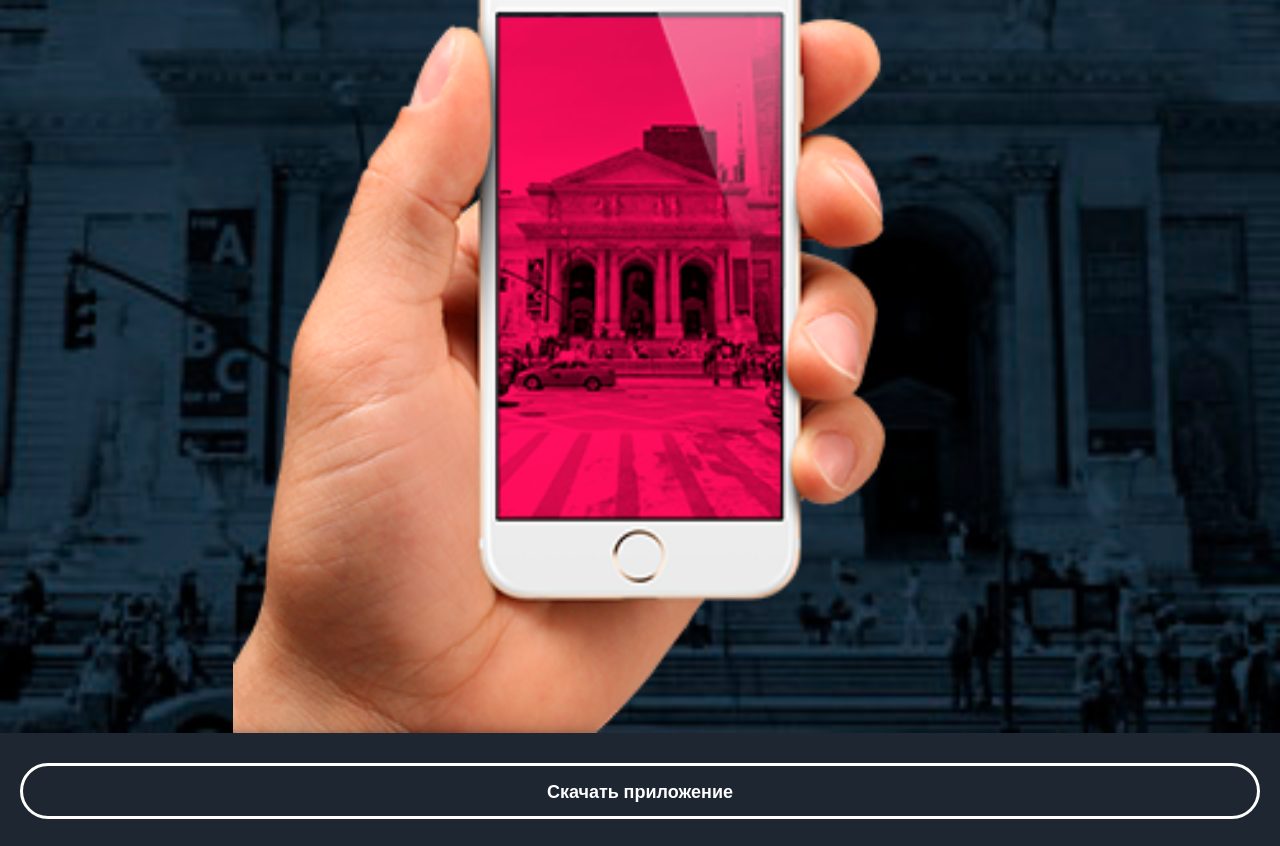
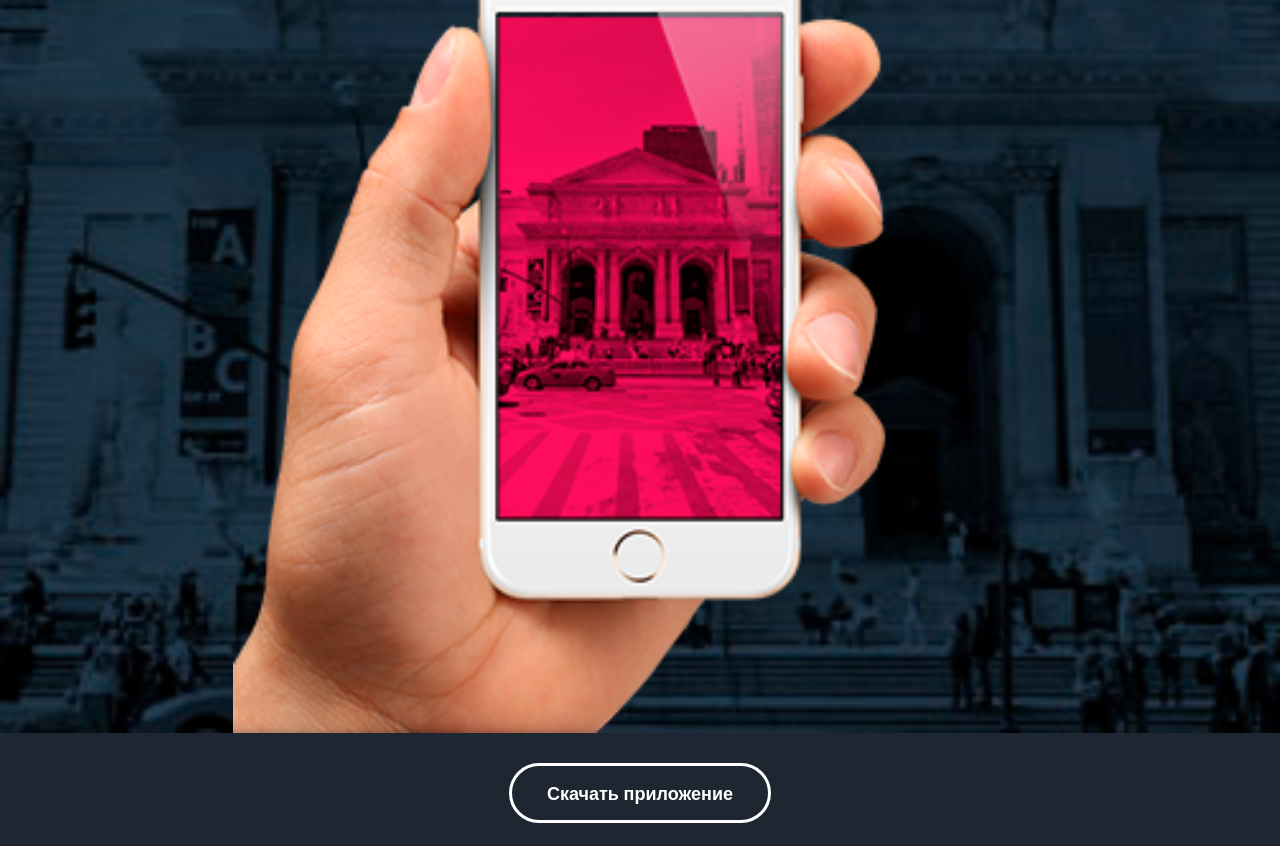
Before and after one commit to Iminrage/studying, a plain HTML site: page app/index.html in a window 1280 px wide. Shown: the part 67-913 px from the top of the page. Drawn offline with nearby package versions, Linux system fonts and the light colour scheme.

Commit message:
Изменили стили .button

```diff
--- a/app/css/main.css
+++ b/app/css/main.css
@@ -171,6 +171,7 @@
 .download{
 	font-weight: 300;
 	color: white;
+	text-align: center;
 
 	padding: 30px 20px;
 	background-color: #1d2631;
@@ -179,18 +180,17 @@
 	margin-bottom: 30px;
 }
 .button{
-	color: white;
 	font-weight: bold;
 	font-size: 18px;
+	text-decoration: none;
 
-	height: 50px;
-	display: flex;
-	justify-content: center;
-	align-content: center;
-	align-items: center;
+	display: inline-block;
 	border: 3px solid white;
-	text-decoration: none;
-	border-radius: 50px;
+	border-radius: 50px;color: white;
+	padding: 15px 35px;
+}
+.button__text{
+
 }
 .button:hover{
 	color: white;
@@ -391,6 +391,8 @@
 .prices__slider{
 }
 .slider-overflow{
+	display: flex;
+	justify-content: center;
 	overflow-x: scroll;
 }
 .prices__price-list{
--- a/app/index.html
+++ b/app/index.html
@@ -45,9 +45,7 @@
 		<section class="download">
 			<h2 class="visually-hidden">Скачайте наше приложение</h2>
 			<a href="#" class="button download__button">
-				<span class="button__text">
 					Скачать приложение
-				</span>
 			</a>
 			<div class="stores download__stores">
 				<div class="stores__wrapper">
```
